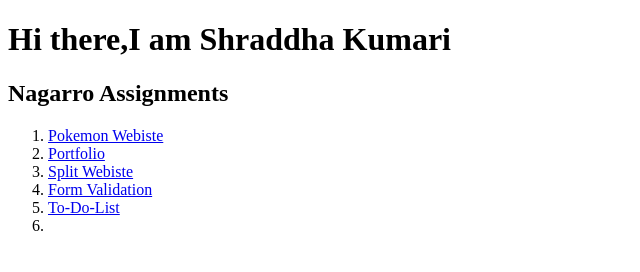
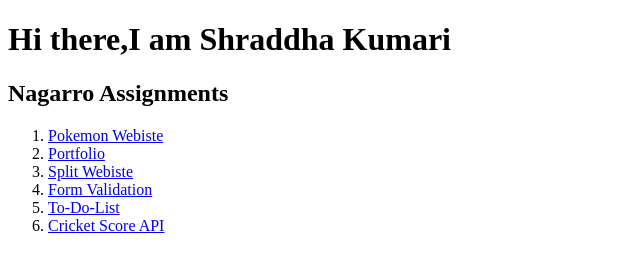
Before and after one commit to shra14600/Assignment, a plain HTML site: page index.html in a window 1280 px wide. Shown: the whole page, without its empty margins (0-640 px from the left). Drawn offline with Linux system fonts and the light colour scheme.

Commit message:
Update index.html

```diff
--- a/index.html
+++ b/index.html
@@ -26,7 +26,7 @@
             <a href="./to-do-list/index.html">To-Do-List</a>
         </li>
         <li>
-            <a href="./Cricket API/index.html"Cricket Score API></a>
+            <a href="./Cricket API/index.html">Cricket Score API</a>
         </li>
     </ol>
 </body>
```
